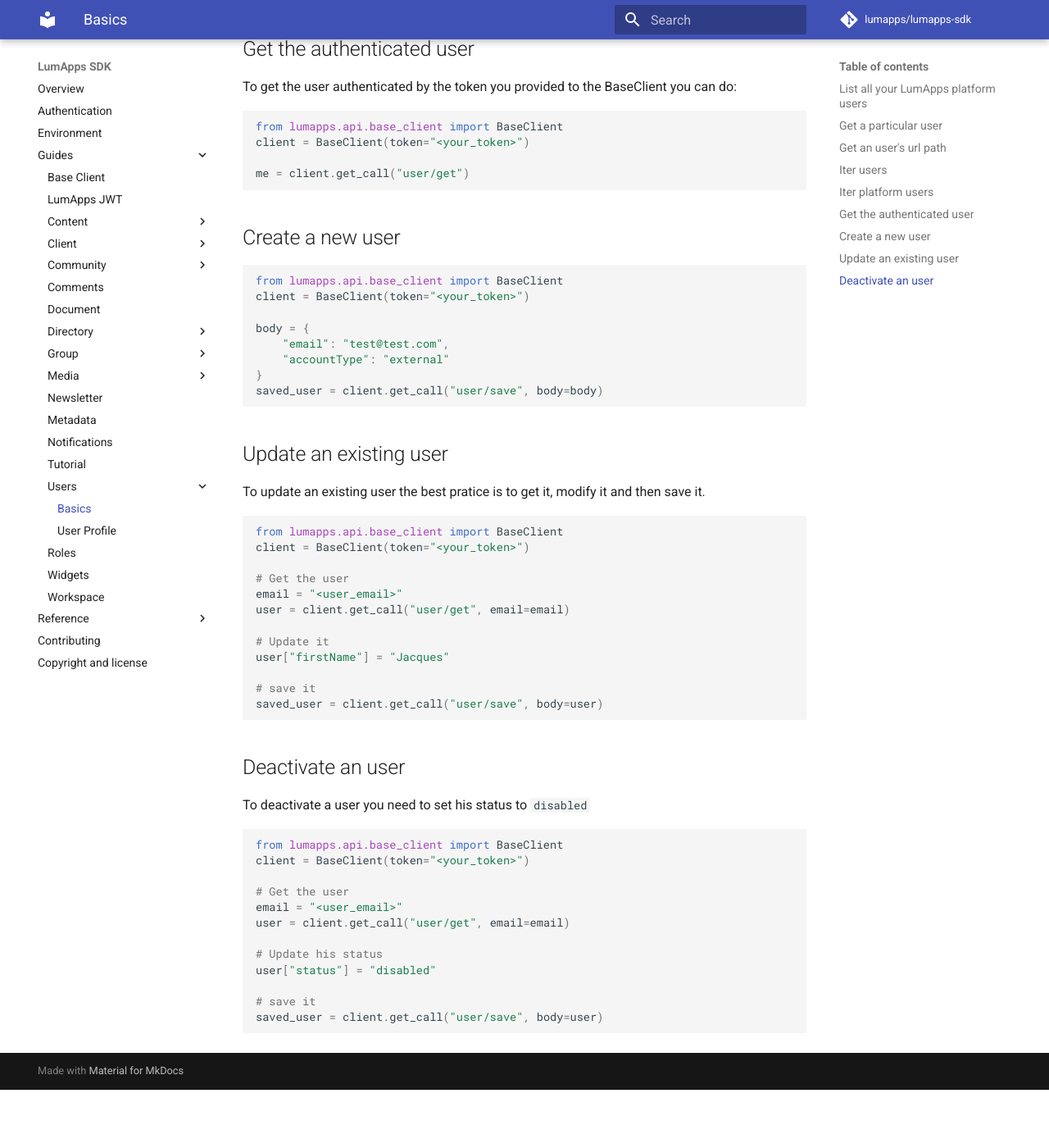
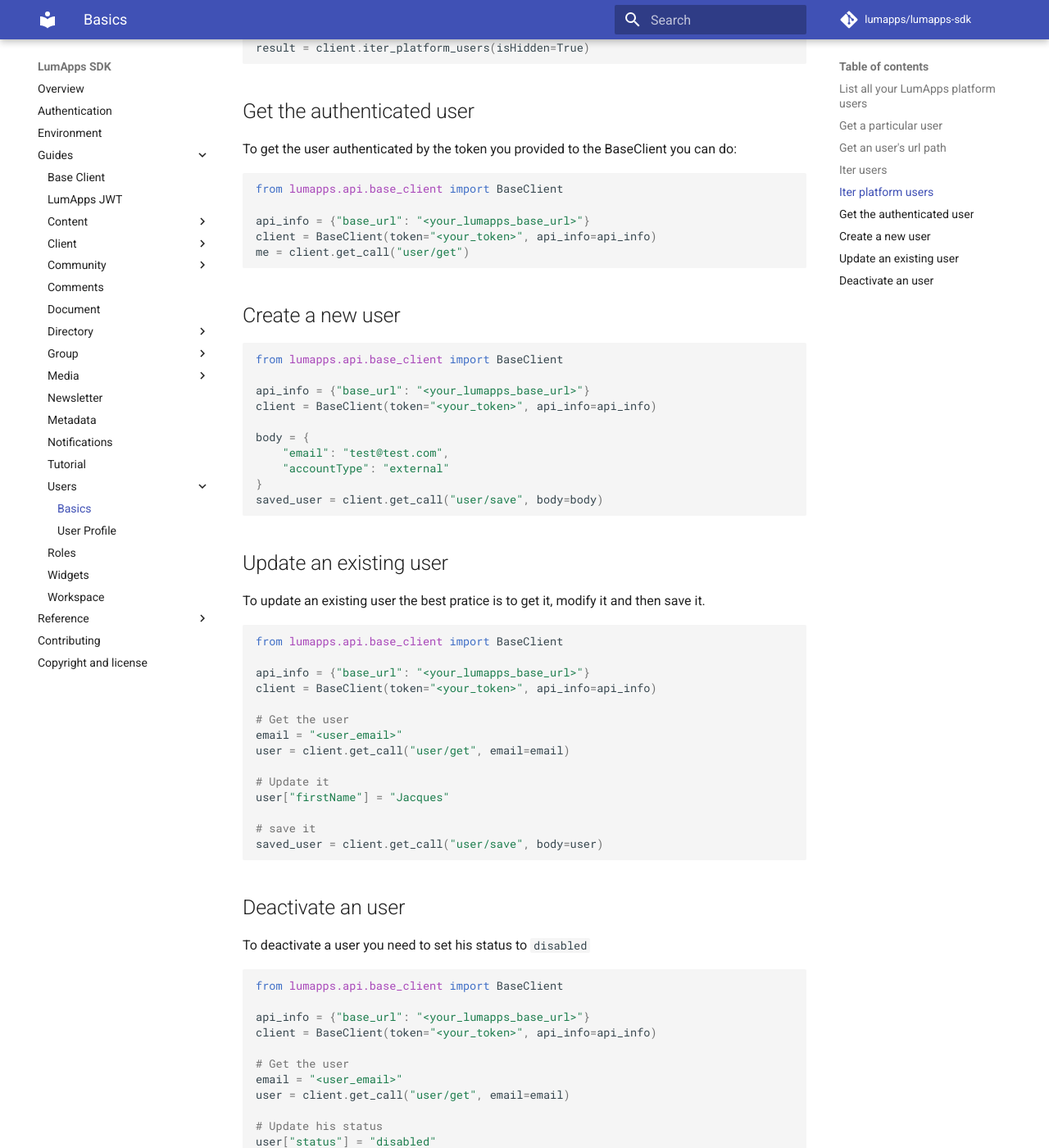
Before and after one commit to lumapps/lumapps-sdk, an MkDocs documentation site: the page built from docs/guides/user_base.md, in a window 1280 px wide and 1400 px high, scrolled down 1584 px. Shown: the whole window at 82% size. Built offline with MkDocs 1.6.1 and Material for MkDocs 9.7.7, drawn with Linux system fonts in a browser that asks for light colours; comment, search, counter and statistics services are not loaded; before the commit the page ends 2913 px from its top, so only the background shows below that; some of the changed text lies outside the part shown.

Commit message:
chore(doc): add documentation for client

````diff
--- a/docs/guides/user_base.md
+++ b/docs/guides/user_base.md
@@ -8,8 +8,9 @@
 
 ```python
 from lumapps.api.base_client import BaseClient
-client = BaseClient(token="<your_token>")
 
+api_info = {"base_url": "<your_lumapps_base_url>"}
+client = BaseClient(token="<your_token>", api_info=api_info)
 users = client.get_call("user/list")
 ```
 
@@ -19,8 +20,9 @@
 
 ```python
 from lumapps.api.base_client import BaseClient
-client = BaseClient(token="<your_token>")
 
+api_info = {"base_url": "<your_lumapps_base_url>"}
+client = BaseClient(token="<your_token>", api_info=api_info)
 users = client.get_call("user/list", status="enabled")
 ```
 Alternatively you can fetch these users page by page using the `iter_call` method.
@@ -31,7 +33,9 @@
 
 ```python
 from lumapps.api.base_client import BaseClient
-client = BaseClient(token="<your_token>")
+
+api_info = {"base_url": "<your_lumapps_base_url>"}
+client = BaseClient(token="<your_token>", api_info=api_info)
 
 email = "<the_user_email>"
 user = client.get_call("user/get", email=email)
@@ -75,8 +79,9 @@
 
 ```python
 from lumapps.api.base_client import BaseClient
-client = BaseClient(token="<your_token>")
 
+api_info = {"base_url": "<your_lumapps_base_url>"}
+client = BaseClient(token="<your_token>", api_info=api_info)
 me = client.get_call("user/get")
 ```
 
@@ -84,7 +89,9 @@
 
 ```python
 from lumapps.api.base_client import BaseClient
-client = BaseClient(token="<your_token>")
+
+api_info = {"base_url": "<your_lumapps_base_url>"}
+client = BaseClient(token="<your_token>", api_info=api_info)
 
 body = {
     "email": "test@test.com",
@@ -99,7 +106,9 @@
 
 ```python
 from lumapps.api.base_client import BaseClient
-client = BaseClient(token="<your_token>")
+
+api_info = {"base_url": "<your_lumapps_base_url>"}
+client = BaseClient(token="<your_token>", api_info=api_info)
 
 # Get the user
 email = "<user_email>"
@@ -118,7 +127,9 @@
 
 ```python
 from lumapps.api.base_client import BaseClient
-client = BaseClient(token="<your_token>")
+
+api_info = {"base_url": "<your_lumapps_base_url>"}
+client = BaseClient(token="<your_token>", api_info=api_info)
 
 # Get the user
 email = "<user_email>"
````
Also changed, not shown: docs/guides/client.md (+8 -12 lines), 1 other file.
